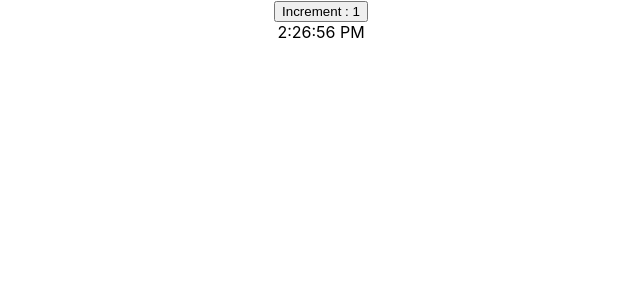
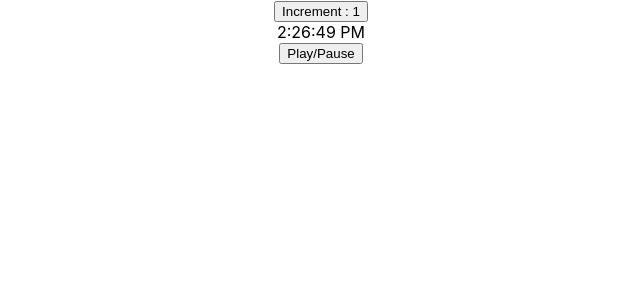
Before and after one commit to rebeccadumazert/react-hooks, a React (Create React App) app: page / in a window 1280 px wide. Shown: the top 300 px of the page, without its empty margins (319-959 px from the left). Built offline with nearby package versions, Linux system fonts and the light colour scheme.

Commit message:
add button play

```diff
--- a/src/components/Counter.js
+++ b/src/components/Counter.js
@@ -3,12 +3,22 @@ import React, { useState, useEffect } from 'react';
 export const Counter = () => {
   const [counter, setCounter] = useState(1);
   const [time, setTime] = useState(new Date().toLocaleTimeString());
+  const [isPause, setPause] = useState(true);
 
   useEffect(() => {
-    setInterval(() => {
-      setTime(new Date().toLocaleTimeString());
-    }, 100);
-  });
+    if (!isPause) {
+      const interval = setInterval(() => {
+        setTime(new Date().toLocaleTimeString());
+        console.log(interval);
+      }, 100);
+      return () => clearInterval(interval);
+    }
+  }, [isPause]);
+
+  const pauseTime = () => {
+    setPause(prevPause => !prevPause);
+    console.log(isPause);
+  };
 
   const incrementCounter = () => setCounter(prevCounter => prevCounter + 1);
 
@@ -16,6 +26,7 @@ export const Counter = () => {
     <div>
       <button onClick={incrementCounter}>Increment : {counter}</button>
       <div>{time}</div>
+      <button onClick={pauseTime}>Play/Pause</button>
     </div>
   );
 };
```
